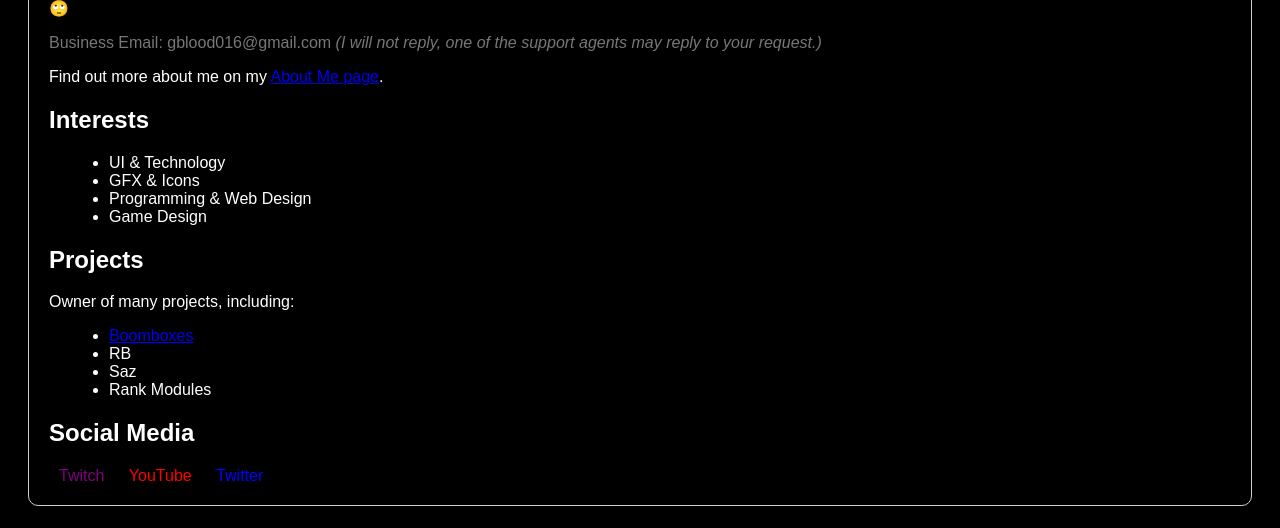
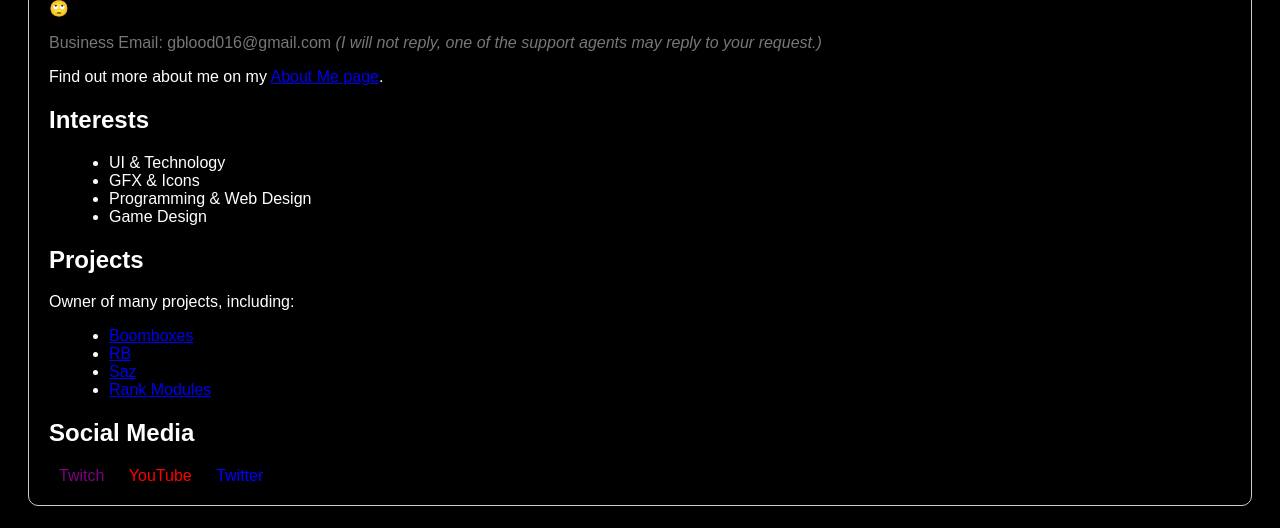
Before and after one commit to 4zx16/4zx16, a plain HTML site: page index.html in a window 1280 px wide. Shown: the part 272-800 px from the top of the page. Drawn offline with Linux system fonts and the light colour scheme.

Commit message:
Update index.html

```diff
--- a/index.html
+++ b/index.html
@@ -68,9 +68,9 @@
             <p>Owner of many projects, including:</p>
             <ul>
                 <li><a href="https://blood-gang-inc.github.io/Radios/" target="_blank">Boomboxes</a></li>
-                <li>RB</li>
-                <li>Saz</li>
-                <li>Rank Modules</li>
+                <li><a href="https://blood-gang-inc.github.io/RB/" target="_blank">RB</a></li>
+                <li><a href="https://github.com/Blood-Gang-Inc/sa-zserverside" target="_blank">Saz</a></li>
+                <li><a href="https://blood-gang-inc.github.io/Admin/" target="_blank">Rank Modules</a></li>
             </ul>
         </div>
 
```
